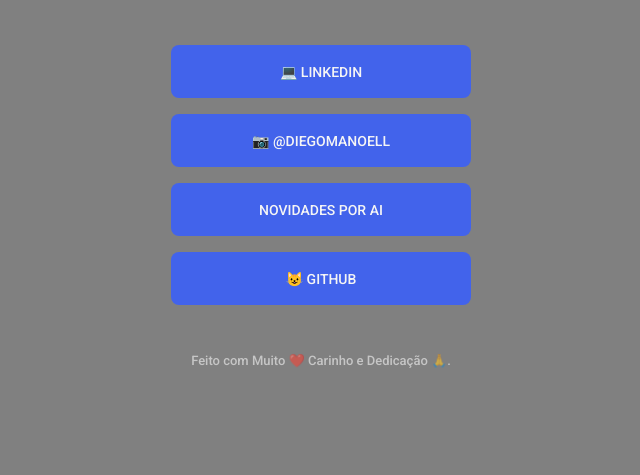
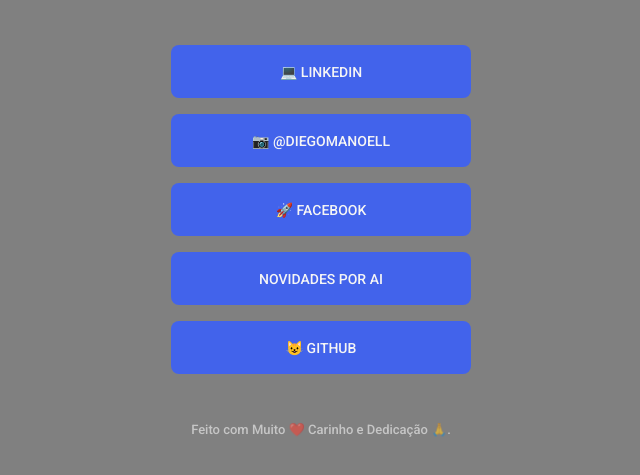
Before and after one commit to diegomanoell/diegomanoell-links, a plain HTML site: page index.html in a window 1280 px wide. Shown: the part 299-774 px from the top of the page, without its empty margins (319-959 px from the left). Drawn offline with Linux system fonts and the light colour scheme.

Commit message:
coloquei o facebook

```diff
--- a/index.html
+++ b/index.html
@@ -35,6 +35,11 @@
       </li>
       <li>
         <a
+        href="https://facebook.com/diego.manoel.10/"
+        target="_blank">🚀 Facebook</a>
+      </li>
+      <li>
+        <a
         href="https://amazingcollection.com/amazingcollection"
         target="_blank">Novidades por ai</a>
       </li>
```
